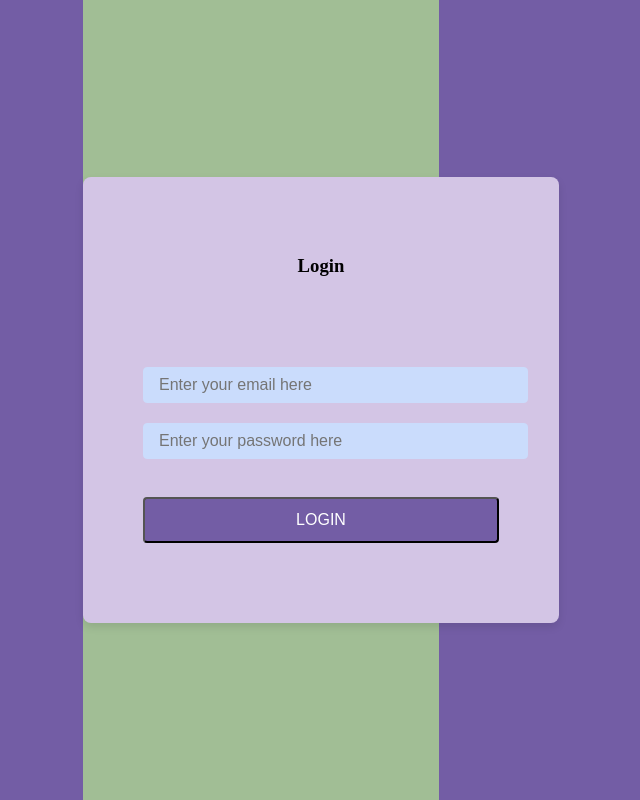
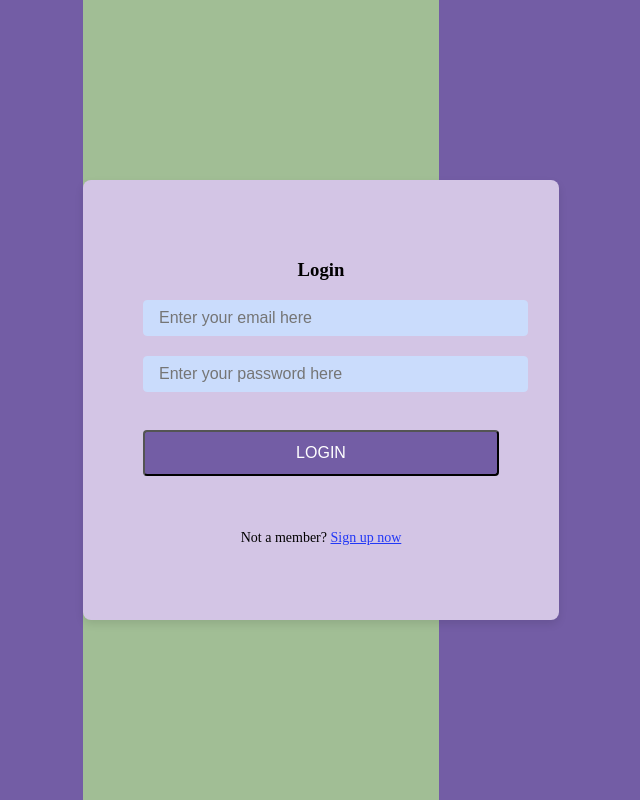
Before and after one commit to irmaktekin/german-learning-platform, a React (Create React App) app in the folder frontend/: page / in a window 1280 px wide. Shown: the whole page, without its empty margins (379-1019 px from the left). Built offline with nearby package versions, Linux system fonts and the light colour scheme.

Commit message:
Sign up link is added to UI

```diff
--- a/frontend/src/LoginPage.css
+++ b/frontend/src/LoginPage.css
@@ -70,5 +70,22 @@ html, body {
 .titleContainer {
   justify-content: center;
   display: flex;
-  margin-bottom: 20%;
+  margin-bottom: 20;
 }
+
+.signupContainer {
+    margin-top: 20px;
+    text-align: center;
+    font-size: 14px;
+    color: black;
+  }
+
+  .signupLink {
+    color: #2238f6;
+    cursor: pointer;
+    text-decoration: underline;
+  }
+
+  .signupLink:hover {
+    color: #2238f6;
+  }
--- a/frontend/src/login.js
+++ b/frontend/src/login.js
@@ -82,6 +82,15 @@ const Login = (props) => {
           </button>
         </div>
         {errorMessage && <div className="errorMessage">{errorMessage}</div>}
+        <div className="signupContainer">
+    <p>
+      Not a member?{' '}
+      <span className="signupLink" onClick={() => navigate('/signup')}>
+        Sign up now
+      </span>
+    </p>
+
+      </div>
       </div>
   );
 };
```
